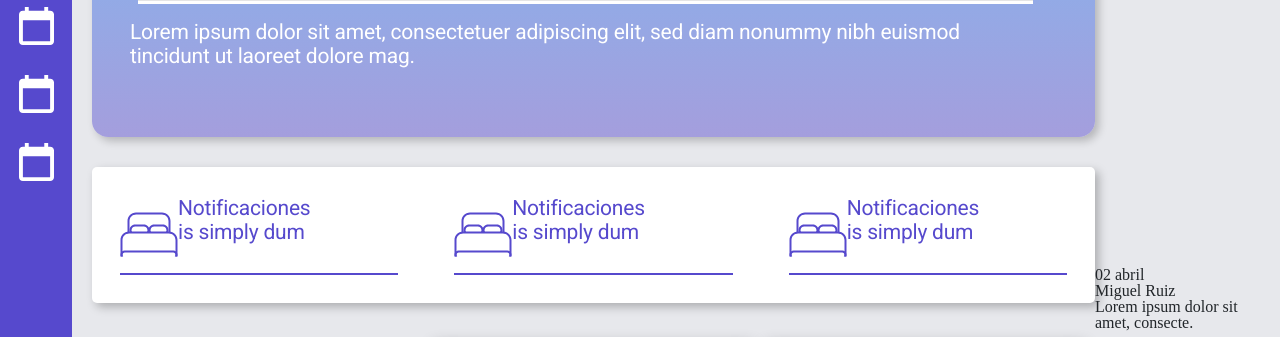
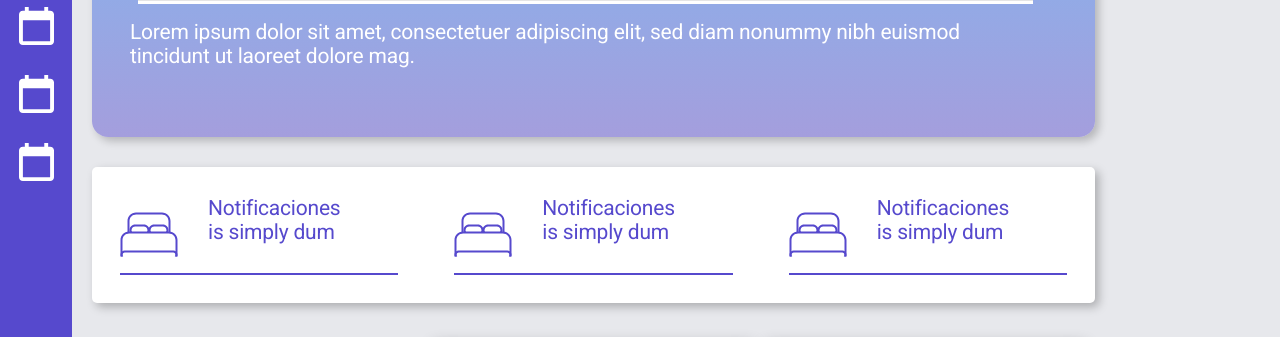
Before and after one commit to adhesiboss/test_rioserrano, a plain HTML site: page index.html in a window 1280 px wide. Shown: the part 227-564 px from the top of the page. Drawn offline with nearby package versions, Linux system fonts and the light colour scheme.

Commit message:
ajustes en columnas de la navegacion

```diff
--- a/assets/sass/layout/_sidebar.scss
+++ b/assets/sass/layout/_sidebar.scss
@@ -83,12 +83,17 @@
             flex-wrap: nowrap;
             justify-content: center;
             align-content: stretch;
-            align-items: center;
+
+            .board__col:last-child{
+                margin-left: 27px;
+            }
 
             .board__col {
                 order: 0;
                 flex: 0 1 auto;
                 align-self: auto;
+
+                padding: 30px 0;
 
                 .board__card-principal {
                     width: 100%;
@@ -97,7 +102,7 @@
                     box-shadow: 4px 4px 8px 0 rgba(0, 0, 0, 0.22);
                     background-image: linear-gradient(to top, #a49edd, #83b5ee);
                     padding: 47px 55px 68px 38px;
-                    margin: 30px 0;
+                    margin: 0 0 30px 0;
 
                     .card-principal__titulo {
                         width: 117px;
@@ -200,6 +205,8 @@
                             line-height: normal;
                             letter-spacing: -0.21px;
                             color: $morado-primario;
+                            text-align: justify;
+                            margin-left: 30px;
                         }
                     }
 
@@ -214,7 +221,7 @@
 
                     display: grid;
                     // grid-template-columns: 1fr 1fr 1fr;
-                    grid-template-rows: 1fr ;
+                    grid-template-rows: 1fr;
                     gap: 13px 13px;
                     grid-template-areas: ". . ."". . .";
 
@@ -232,7 +239,6 @@
                         margin-bottom: 10px;
 
 
-                    }
                     }
 
                     .card-hoteles_disponibles__card {
@@ -288,6 +294,28 @@
                         }
 
                     }
+
+
+
+
+
+                }
+
+                .board__notificaciones {
+                    width: 100%;
+                    height: auto;
+                    border-radius: 9px;
+                    background-color: $color-blanco;
+
+                    order: 0;
+                    flex: 0 1 auto;
+                    align-self: auto;
+                    display: flex;
+                }
+
+
+
+
             }
 
         }
```
Also changed, not shown: assets/css/main.css, 3 other files. Lines whose indentation alone changed are shown as unchanged.
